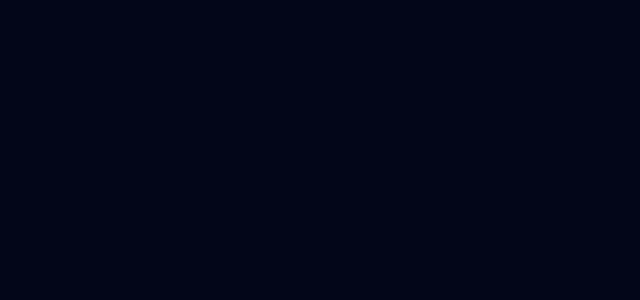
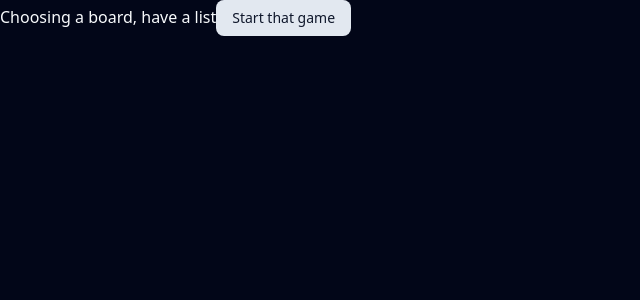
Before and after one commit to cbello14/Champions, a React (Vite) app: page /start in a window 1280 px wide. Before the commit this address had no page. Shown: the top 300 px of the page, without its empty margins (0-640 px from the left). Built offline with nearby package versions, Linux system fonts and the light colour scheme.

Commit message:
new pages,
couple new parts, also figured out how to go to something on the same tree tier

```diff
--- /dev/null
+++ b/src/components/DecisionPage.tsx
@@ -0,0 +1,12 @@
+import { Button } from "@/components/ui/button"
+import { useNavigate } from "react-router";
+
+const DecisionPage = () => {
+    const navigate = useNavigate();
+
+	return <> Choosing a board, have a list
+        <Button onClick={() => { navigate("/games"); }}> Start that game </Button>
+    </>
+}
+
+export default DecisionPage
--- a/src/components/HomePage.tsx
+++ b/src/components/HomePage.tsx
@@ -6,6 +6,7 @@ const HomePage = () => {
 		<Button onClick={() => { navigate("games"); }}> Create Custom Game</Button>
 		<Button onClick={() => { navigate("pieces"); }}> Create Custom Piece</Button>
 		<Button onClick={() => { navigate("boards"); }}> Create Custom Board</Button>
+		<Button onClick={() => { navigate("start"); }}> Start A Game </Button>
 	</>
 
 
--- a/src/components/PageManager.tsx
+++ /dev/null
@@ -1,20 +0,0 @@
-import BoardPage from "@/components/BoardPage"
-import PiecePage from "@/components/PiecePage"
-import GamePage from "@/components/GamePage"
-import HomePage from "@/components/HomePage"
-import { useState } from "react"
-import type { Pages } from "@/types/pages.ts"
-const NavMenu = () => {
-	const [currentPage, setPage] = useState<Pages>("HomePage");
-	const setPageProvider = (page: Pages) => { setPage(page) }
-	return <>
-		{currentPage === "PlayPage" && <div> Not implemented yet </div>}
-		{currentPage === "GamePage" && <GamePage />}
-		{currentPage === "PiecePage" && <PiecePage />}
-		{currentPage === "BoardPage" && <BoardPage />}
-		{currentPage === "HomePage" && <HomePage setPage={setPageProvider} />}
-	</>
-
-}
-
-export default NavMenu;
--- /dev/null
+++ b/src/components/RestartGamePage.tsx
@@ -0,0 +1,12 @@
+import { Button } from "@/components/ui/button"
+import { useNavigate } from "react-router";
+
+const RestartGamePage = () => {
+    const navigate = useNavigate();
+
+	return <> Choosing a board, have a list
+        <Button onClick={() => { navigate("/games"); }}> Start that game </Button>
+    </>
+}
+
+export default RestartGamePage
--- a/src/main.tsx
+++ b/src/main.tsx
@@ -5,6 +5,7 @@ import { BrowserRouter, Routes, Route } from "react-router";
 import PiecePage from "@/components/PiecePage.tsx";
 import GamePage from "@/components/GamePage.tsx";
 import BoardPage from "@/components/BoardPage.tsx";
+import DecisionPage from "@/components/DecisionPage.tsx";
 import App from './App.tsx'
 import HomePage from './components/HomePage.tsx';
 
@@ -17,6 +18,7 @@ createRoot(document.getElementById('root')!).render(
 					<Route path="pieces" element={<PiecePage />} />
 					<Route path="games" element={<GamePage />} />
 					<Route path="boards" element={<BoardPage />} />
+					<Route path="start" element={<DecisionPage />} />
 				</Route>
 			</Routes>
 		</BrowserRouter>
```
Also changed, not shown: 1 other file (tests, documents, lock files or other folders).
